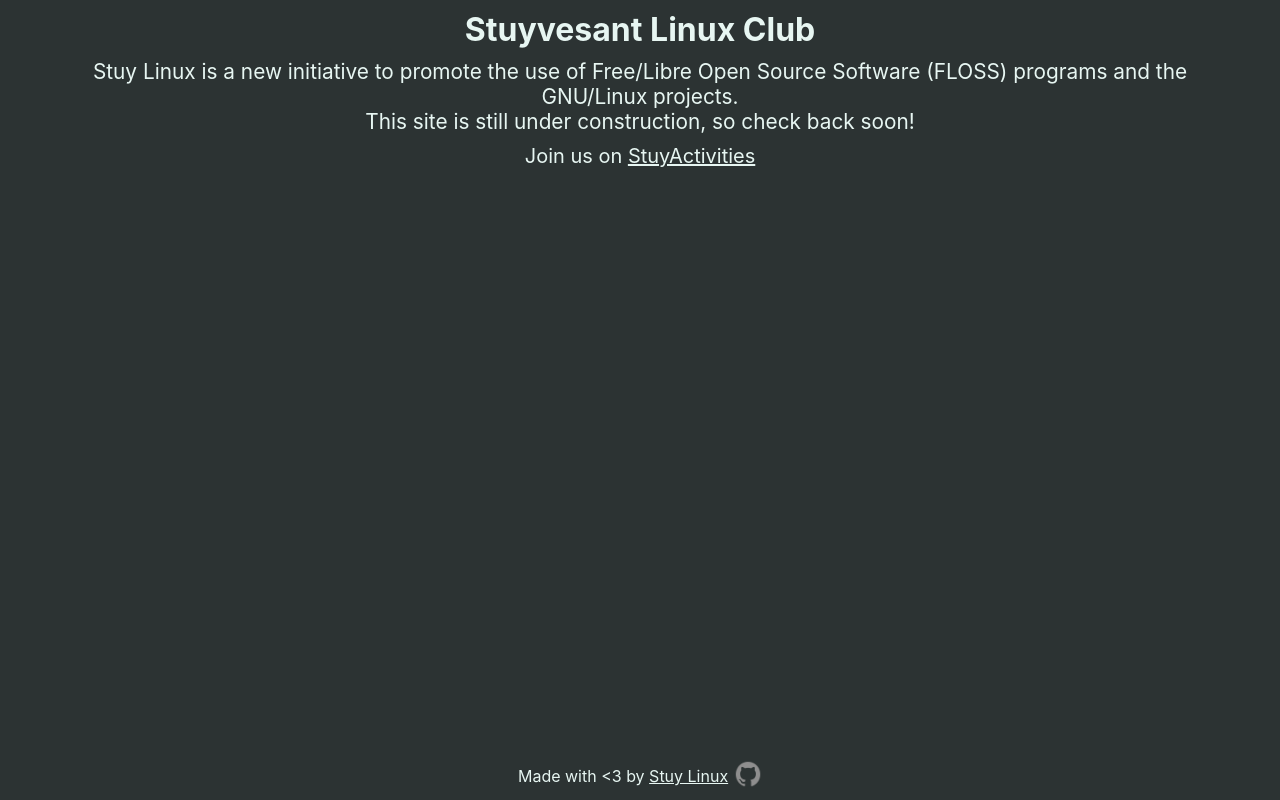
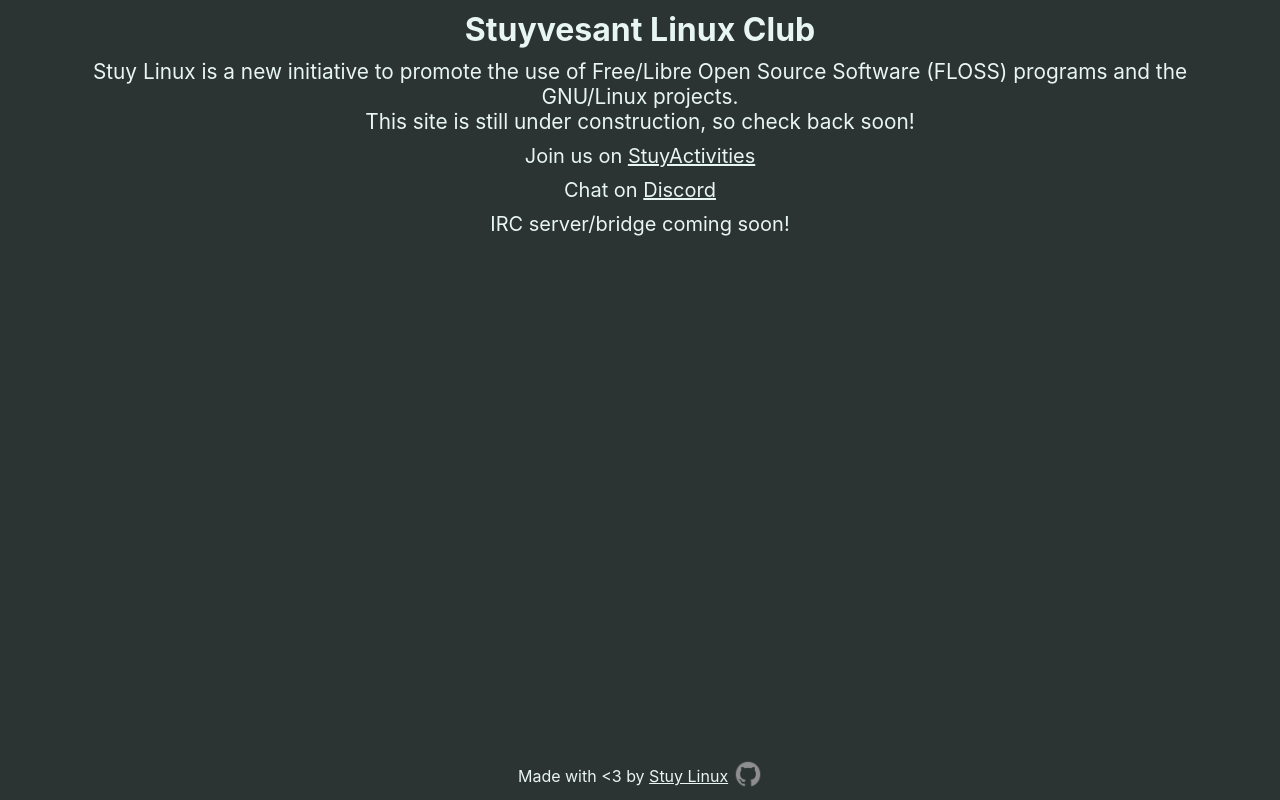
Before and after one commit to stuylinux/stuylinux.org, a Next.js app: page / in a window 1280 px wide. Built offline with nearby package versions, Linux system fonts and the light colour scheme.

Commit message:
Add chat

```diff
--- a/pages/index.tsx
+++ b/pages/index.tsx
@@ -30,6 +30,15 @@
 							StuyActivities
 						</a>
 					</p>
+					<p>
+						Chat on&nbsp;
+						<a href="https://discord.gg/8pkfP7mU78">
+							Discord
+						</a>
+					</p>
+					<p>
+						IRC server/bridge coming soon!
+					</p>
 				</div>
 			</main>
 		</div>
```
